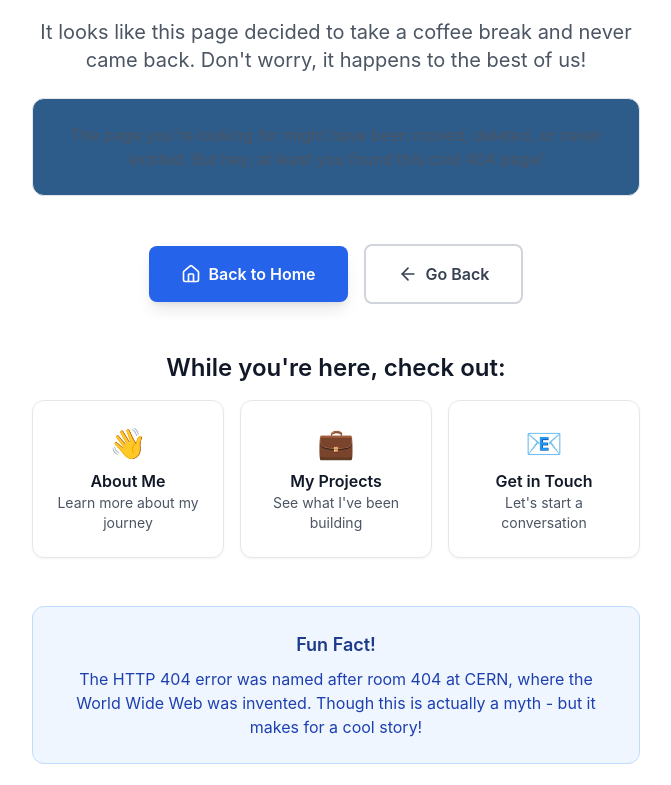
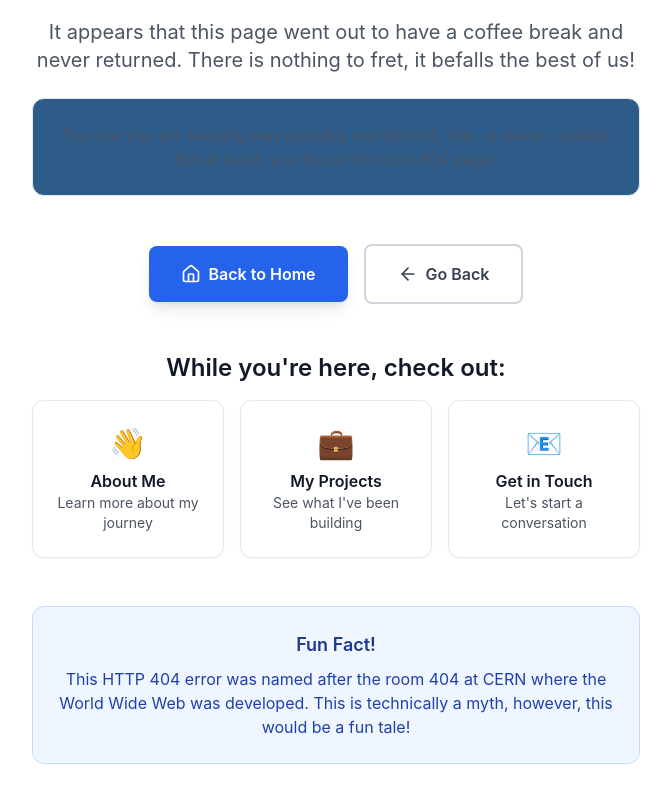
Before and after one commit to ICT-Courses/ict2233-ca-02-Ndh-Fathima, a React (Create React App) app: page /NotFound in a window 1280 px wide. Shown: the part 455-1240 px from the top of the page, without its empty margins (304-975 px from the left). Built offline with nearby package versions, Linux system fonts and the light colour scheme.

Commit message:
Updated the contents of my contact and NotFound pages

```diff
--- a/src/pages/Contact.tsx
+++ b/src/pages/Contact.tsx
@@ -31,8 +31,8 @@ const Contact: React.FC = () => {
             Get In Touch
           </h1>
           <p className="text-xl text-gray-600 dark:text-gray-400 max-w-3xl mx-auto">
-            Have a project in mind or just want to chat? I'd love to hear from you.
-            Let's discuss how we can work together to bring your ideas to life.
+            Got something to do or would like to speak? I'd love to hear from you.
+            Talking about the ways of collaborating to make your ideas come true, we should.
           </p>
         </div>
 
@@ -165,17 +165,17 @@ const Contact: React.FC = () => {
 
               {
                 question: "Do you work with teams or solo?",
-                answer: "I enjoy both! I can work independently on smaller projects or collaborate with your existing team. I'm experienced with agile methodologies and remote collaboration tools."
+                answer: "I enjoy both! I can work independently on smaller projects or collaborate with a team. I'm experienced with agile methodologies."
               },
               {
                 question: "What technologies do you specialize in?",
-                answer: "My primary focus is on React, TypeScript, Node.js, and modern web technologies. I'm also comfortable with various databases, cloud platforms, and deployment tools."
+                answer: "My primary focus is on React, TypeScript, Node.js, and modern web technologies. I'm also comfortable with various databases like MongoDB, and deployment tools."
               },
 
 
               {
                 question: "Can you help with existing projects?",
-                answer: "Yes! I can help debug issues, add new features, improve performance, or modernize legacy codebases. I'm comfortable working with existing systems and teams."
+                answer: "Yes! I can help debug issues, add new features, and  improve performance. I'm comfortable working with existing teams."
               }
             ].map((faq, index) => (
               <div key={index} className="bg-white dark:bg-gray-800 rounded-xl p-6 shadow-lg border border-gray-200 dark:border-gray-700">
--- a/src/pages/NotFound.tsx
+++ b/src/pages/NotFound.tsx
@@ -9,7 +9,7 @@ const NotFound: React.FC = () => {
   return (
     <div className="min-h-screen flex items-center justify-center py-20">
       <div className="max-w-2xl mx-auto px-4 sm:px-6 lg:px-8 text-center">
-        {/* 404 Animation */}
+
         <div className="mb-12">
           <div className="text-9xl font-bold text-blue-600 dark:text-blue-400 mb-4 animate-bounce">
             404
@@ -17,19 +17,19 @@ const NotFound: React.FC = () => {
           <div className="text-6xl mb-6">🚀💥</div>
         </div>
 
-        {/* Error Message */}
+
         <div className="space-y-6 mb-12">
           <h1 className="text-4xl sm:text-5xl font-bold text-gray-900 dark:text-white">
             Oops! Page Not Found
           </h1>
           <p className="text-xl text-gray-600 dark:text-gray-400">
-            It looks like this page decided to take a coffee break and never came back.
-            Don't worry, it happens to the best of us!
+            It appears that this page went out to have a coffee break and never returned.
+            There is nothing to fret, it befalls the best of us!
           </p>
           <div className="bg-gray-50 dark:bg-gray-800 rounded-xl p-6 border border-gray-200 dark:border-gray-700">
             <p className="text-gray-600 dark:text-gray-400">
-              The page you're looking for might have been moved, deleted, or never existed.
-              But hey, at least you found this cool 404 page!
+              The one you are seeking was possibly transferred, lost, or never created.
+              But at least, you found this cool 404 page!
             </p>
           </div>
         </div>
@@ -52,7 +52,7 @@ const NotFound: React.FC = () => {
           </button>
         </div>
 
-        {/* Helpful Links */}
+
         <div className="space-y-4">
           <h2 className="text-2xl font-semibold text-gray-900 dark:text-white">
             While you're here, check out:
@@ -99,14 +99,14 @@ const NotFound: React.FC = () => {
           </div>
         </div>
 
-        {/* Fun Fact */}
+
         <div className="mt-12 p-6 bg-blue-50 dark:bg-blue-900/20 rounded-xl border border-blue-200 dark:border-blue-800">
           <h3 className="text-lg font-semibold text-blue-900 dark:text-blue-300 mb-2">
             Fun Fact!
           </h3>
           <p className="text-blue-800 dark:text-blue-400">
-            The HTTP 404 error was named after room 404 at CERN, where the World Wide Web was invented.
-            Though this is actually a myth - but it makes for a cool story!
+            This HTTP 404 error was named after the room 404 at CERN where the World Wide Web was developed.
+            This is technically a myth, however, this would be a fun tale!
           </p>
         </div>
       </div>
```
